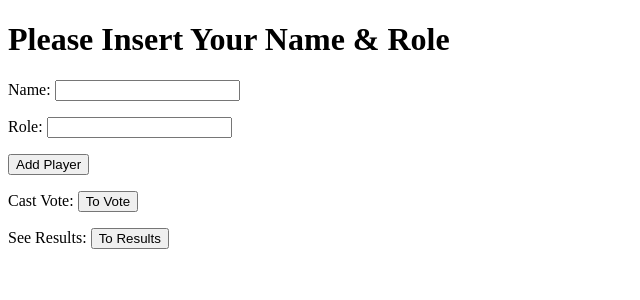
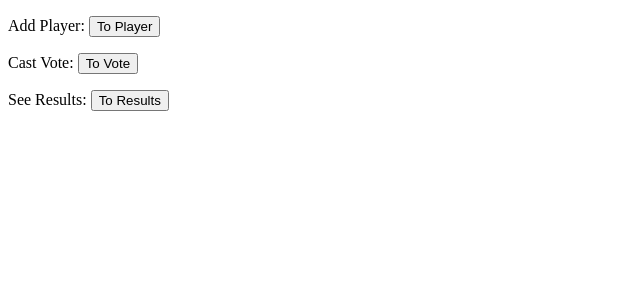
Before and after one commit to Carson-DeSotel/rockcircle, a Flask app: page / in a window 1280 px wide. Shown: the top 300 px of the page, without its empty margins (0-640 px from the left). Run offline with Flask 2, Linux system fonts and the light colour scheme; parts of the project's set-up code (start-up, migrations or seed data) failed here and were passed over.

Commit message:
adds new add player screen

```diff
--- a/rockcircle/game.py
+++ b/rockcircle/game.py
@@ -57,7 +57,7 @@ def drop_player(pname):
 
 def get_num_players():
   """
-  get the total number of players left in the Roles table
+  get the total number of players left
   """
   return query_db('SELECT COUNT(pname) FROM Players', one=True)[0]
 
@@ -120,7 +120,7 @@ def get_results(round):
   if round > cur_round:
     return None
 
-  res = query_db('SELECT pvote, COUNT(*) FROM Votes GROUP BY pvote')
+  res = query_db('SELECT pvote, COUNT(*) FROM Votes GROUP BY pvote, cvote')
 
   # unpack to dict to avoid indexing errors
   res = [dict(r) for r in res]
--- a/rockcircle/templates/index.html
+++ b/rockcircle/templates/index.html
@@ -4,14 +4,8 @@
         <title> Saboteur Rock </title>
     </head>
     <body>
-        <h1>Please Insert Your Name & Role</h1>
         <form action="/" method="POST">
-            <p>Name: <input type="text" id="pname" name="pname" required> </p>
-            <p>Role: <input type="text" id="prole" name="prole" required> </p>
-            <input type="submit" name="action" value="Add Player">
-        </form>
-
-        <form action="/" method="POST">
+            <p> Add Player: <input type="submit" name="action" value="To Player"/></p>
             <p> Cast Vote: <input type="submit" name="action" value="To Vote"/> </p>
             <p> See Results: <input type="submit" name="action" value="To Results"/></p>
         </form>
--- a/rockcircle/views.py
+++ b/rockcircle/views.py
@@ -17,10 +17,14 @@ def index():
   # read POST request from form data
   if request.method == 'POST':
     # identify which submit was pressed based on HTML button value attr.
-    if request.form.get('action') == 'Add Player':
+    if request.form.get('action') == 'To Player':
+      rows = query_db('SELECT rname from Roles')
+      return render_template('add_player.html', rows = rows)
+
+    elif request.form.get('action') == 'Add Player':
       # get name & role from text fields, remove whitespace, send to UPPERCASE
       pname = request.form.get('pname').strip().upper()
-      prole = request.form.get('prole').strip().upper()
+      prole = request.form.get('rname').strip().upper()
 
       app.logger.info('Adding Player: ' + pname + ' ' + prole)
       # add name & role to database
```
Also changed, not shown: rockcircle/templates/add_player.html (added, +23 -0 lines).
